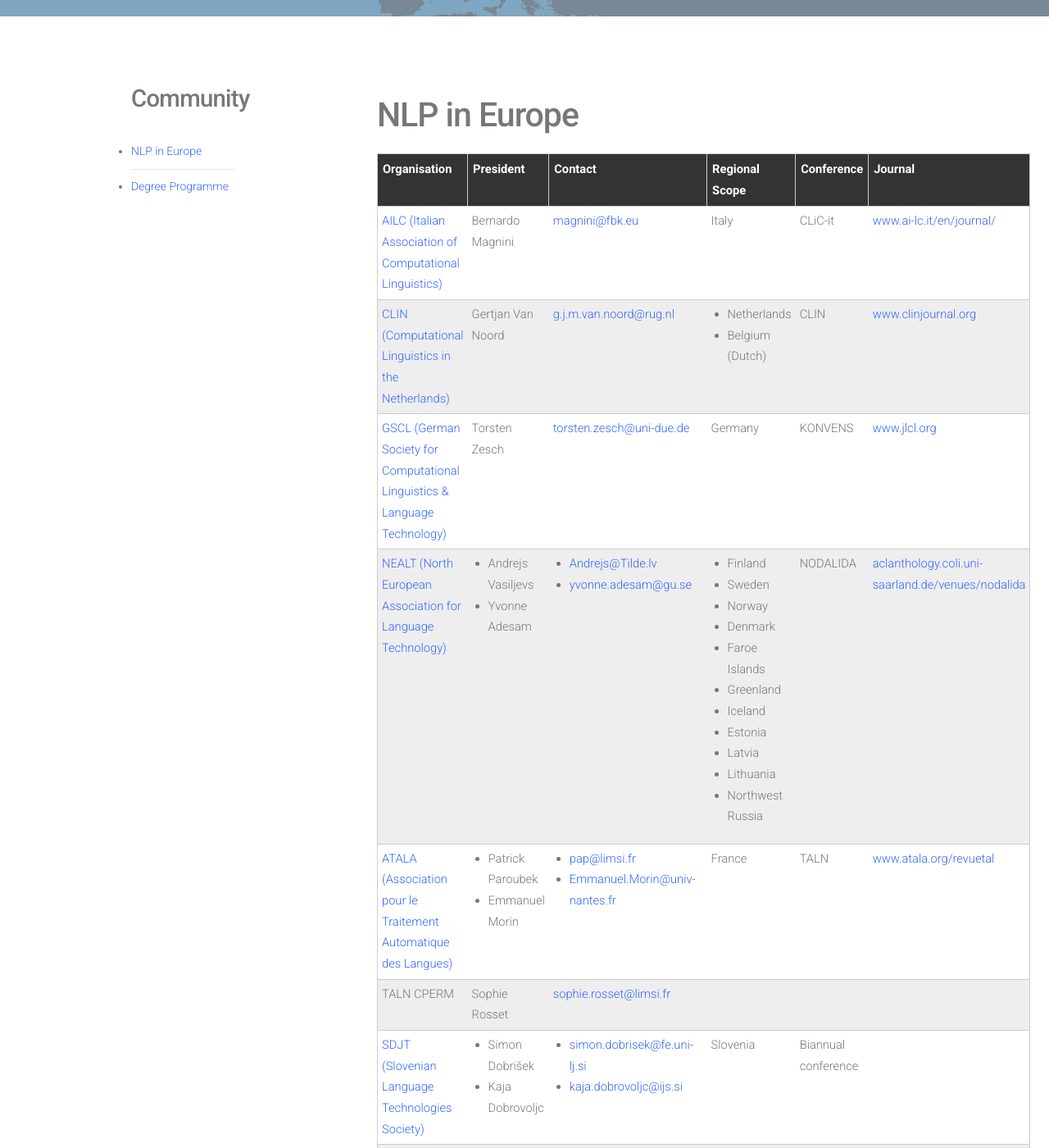
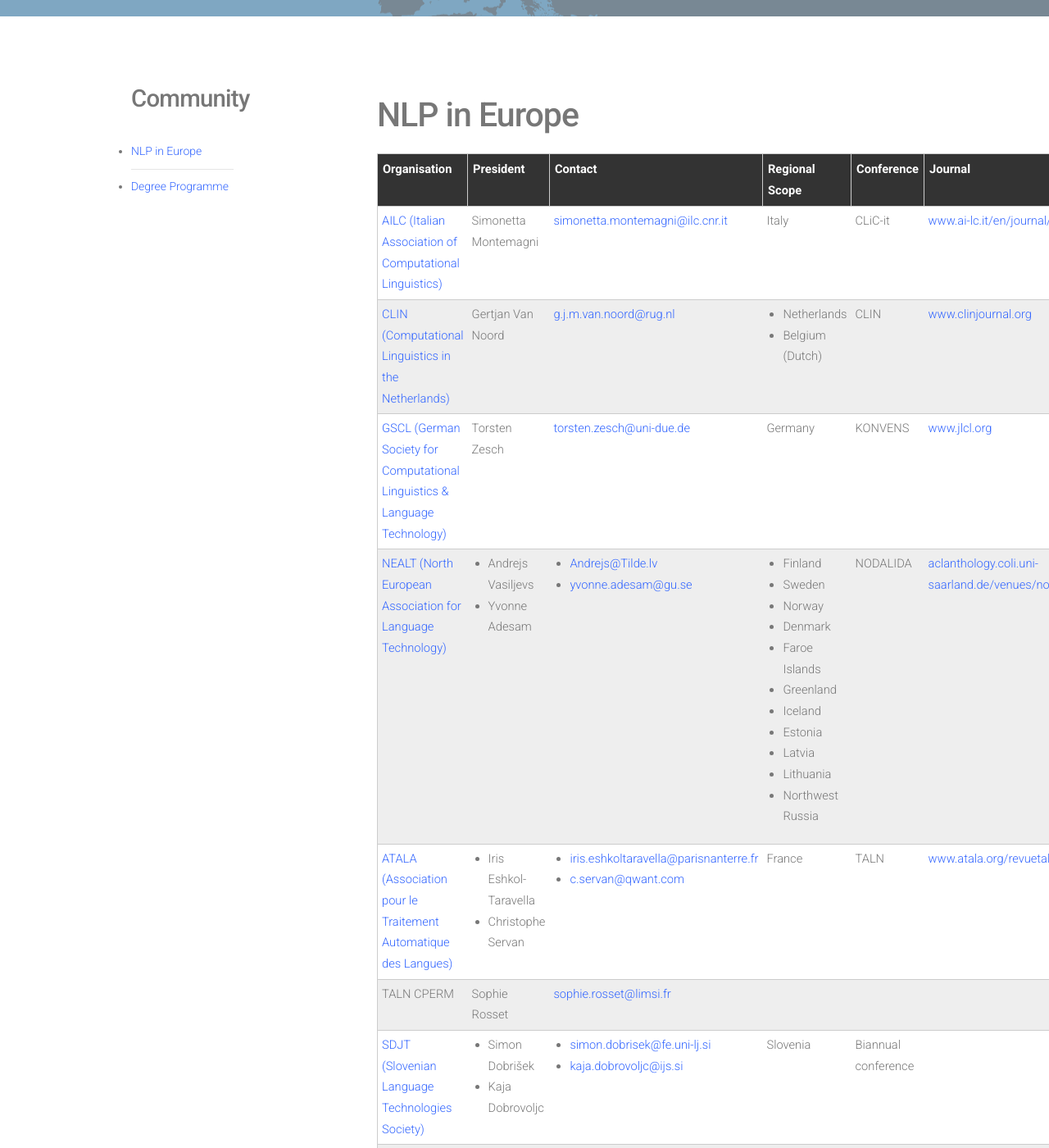
Before and after one commit to EaclWebmaster/EaclWebmaster.github.io, a Jekyll site: the page built from community/index.html, in a window 1280 px wide and 1400 px high, scrolled down 216 px. Shown: the whole window at 82% size. Built offline with Jekyll 4.4.1, drawn with Linux system fonts in a browser that asks for light colours; nearby versions of some CDN libraries.

Commit message:
Updates
Updated officers and contacts for Italy and France

```diff
--- a/_layouts/default.html
+++ b/_layouts/default.html
@@ -40,11 +40,11 @@
 <div id="footer">
 	<div class="container">
 		<section>
-			<header>
+			<!-- <header> -->
 				<h2>Get in touch</h2>
 				<span class="byline">For general enquiries about EACL, email <a href="mailto:eacl-secretary@aclweb.org">eacl-secretary@aclweb.org</a>.
 For specific enquiries, please contact the relevant EACL Board member.</span>
-			</header>
+			<!-- </header> -->
 <!-- TODO: Add potential social media links here
 			<ul class="contact">
 				<li><a href="#" class="fa fa-twitter"><span>Twitter</span></a></li>
--- a/community/sections/europe.html
+++ b/community/sections/europe.html
@@ -8,11 +8,11 @@
 {% assign headers = "Organisation	| President | Contact | Regional Scope | Conference | Journal" %}
 
 {% capture data %}
-<a href="http://www.ai-lc.it/">AILC (Italian Association of Computational Linguistics)</a> | Bernardo Magnini |	<a href = "mailto:magnini@fbk.eu">magnini@fbk.eu</a> |Italy	| CLiC-it	| <a href = "http://www.ai-lc.it/en/journal/">www.ai-lc.it/en/journal/</a>
+<a href="http://www.ai-lc.it/">AILC (Italian Association of Computational Linguistics)</a> | Simonetta Montemagni |	<a href = "mailto:simonetta.montemagni@ilc.cnr.it">simonetta.montemagni@ilc.cnr.it</a> |Italy	| CLiC-it	| <a href = "http://www.ai-lc.it/en/journal/">www.ai-lc.it/en/journal/</a>
 <a href = "https://www.let.rug.nl/vannoord/Clin/">CLIN (Computational Linguistics in the Netherlands)</a> |	Gertjan Van Noord	| <a href = "mailto:g.j.m.van.noord@rug.nl">g.j.m.van.noord@rug.nl</a> | <ul style="list-style-type:disc;"> <li> Netherlands <li/> Belgium (Dutch) | CLIN |	<a href = "http://www.clinjournal.org">www.clinjournal.org</a>
 <a href = "http://www.gscl.org/">GSCL (German Society for Computational Linguistics & Language Technology)</a> | Torsten Zesch |	<a href = "mailto:torsten.zesch@uni-due.de">torsten.zesch@uni-due.de</a>	| Germany	| KONVENS |	<a href="http://www.jlcl.org">www.jlcl.org</a>
 <a href = "http://omilia.uio.no/nealt/">NEALT (North European Association for Language Technology)</a> |	<ul style="list-style-type:disc;"> <li/> Andrejs Vasiljevs <li/> Yvonne Adesam <ul/> | <ul style="list-style-type:disc;">	<li/> <a href = "mailto:Andrejs@Tilde.lv">Andrejs@Tilde.lv</a> <li/> <a href = "mailto:yvonne.adesam@gu.se">yvonne.adesam@gu.se</a>	<ul/> | <ul style="list-style-type:disc;"> <li/> Finland <li/> Sweden <li/> Norway <li/> Denmark <li/> Faroe Islands <li/> Greenland <li/> Iceland <li/> Estonia <li/> Latvia <li/> Lithuania <li/> Northwest Russia </ul>|	NODALIDA	| <a href = "http://aclanthology.coli.uni-saarland.de/venues/nodalida">aclanthology.coli.uni-saarland.de/venues/nodalida</a>
-<a href = "http://www.atala.org/">ATALA (Association pour le Traitement Automatique des Langues)</a> |	<ul style="list-style-type:disc;"> <li/> Patrick Paroubek <li/> Emmanuel Morin <ul/> |	<ul style="list-style-type:disc;"> <li/> <a href = "mailto:pap@limsi.fr">pap@limsi.fr</a> <li/><a href = "mailto:Emmanuel.Morin@univ-nantes.fr">Emmanuel.Morin@univ-nantes.fr</a>	<ul/> | France | TALN |	<a href = "http://www.atala.org/revuetal">www.atala.org/revuetal</a>
+<a href = "http://www.atala.org/">ATALA (Association pour le Traitement Automatique des Langues)</a> |	<ul style="list-style-type:disc;"> <li/> Iris Eshkol-Taravella <li/> Christophe Servan <ul/> |	<ul style="list-style-type:disc;"> <li/> <a href = "mailto:iris.eshkoltaravella@parisnanterre.fr">iris.eshkoltaravella@parisnanterre.fr</a> <li/><a href = "mailto:c.servan@qwant.com">c.servan@qwant.com</a>	<ul/> | France | TALN |	<a href = "http://www.atala.org/revuetal">www.atala.org/revuetal</a>
 TALN CPERM | Sophie Rosset | <a href = "mailto:sophie.rosset@limsi.fr">sophie.rosset@limsi.fr</a>
 <a href = "http://www.sdjt.si">SDJT (Slovenian Language Technologies Society)</a> |	<ul style="list-style-type:disc;"> <li/> Simon Dobrišek <li/> Kaja Dobrovoljc <ul/>	| <ul style="list-style-type:disc;"> <li/> <a href = "mailto:simon.dobrisek@fe.uni-lj.si">simon.dobrisek@fe.uni-lj.si</a> <li/> <a href = "mailto:kaja.dobrovoljc@ijs.si">kaja.dobrovoljc@ijs.si</a> <ul/> | Slovenia | Biannual conference
 <a href = "http://www.sepln.org/">SEPLN (Spanish Society for Natural Language Processing)</a>	| L. Alfonso Ureña López	| <a href = "mailto:laurena@ujaen.es">laurena@ujaen.es</a> |	Spain |	SEPLN	| <a href="http://www.sepln.org/home-3/journal/?lang=en">www.sepln.org/home-3/journal/?lang=en</a>
--- a/general/sections/0_officers.html
+++ b/general/sections/0_officers.html
@@ -20,8 +19,8 @@
 <a href="https://www.informatik.tu-darmstadt.de/ukp/ukp_home/staff_ukp/prof_dr_iryna_gurevych/index.en.jsp">Iryna Gurevych</a> | Technische Universität Darmstadt, Germany |
 <a href="https://homepages.inf.ed.ac.uk/sgwater/">Sharon Goldwater</a> | University of Edinburgh, UK |
 <a href="http://staffwww.dcs.shef.ac.uk/people/L.Specia/">Lucia Specia</a> | Imperial College and University of Sheffield, UK |
-Student Board  ^ rowspan="3" valign="top" | <a href="https://sorodoc.github.io/">Ionut-Teodor Sorodoc</a> | Pompeu Fabra University, Spain
-<a href="https://ecekt.github.io/">Ece Takmaz</a> | University of Amsterdam, The Netherlands
+Student Board  ^ rowspan="3" valign="top" | <a href="https://elisabassignana.github.io">Elisa Bassignana</a> | IT University of Copenhagen, Denmark
+<a href="https://namednil.github.io">Matthias Lindemann</a> | University of Edinburgh, UK
 <a href="https://alban-petit.github.io/">Alban Petit</a> | Interdisciplinary Computer Science Laboratory (LISN), CNRS, France
 {% endcapture %}
 
```
Also changed, not shown: other parts of general/sections/0_officers.html (+0 -1 lines).
